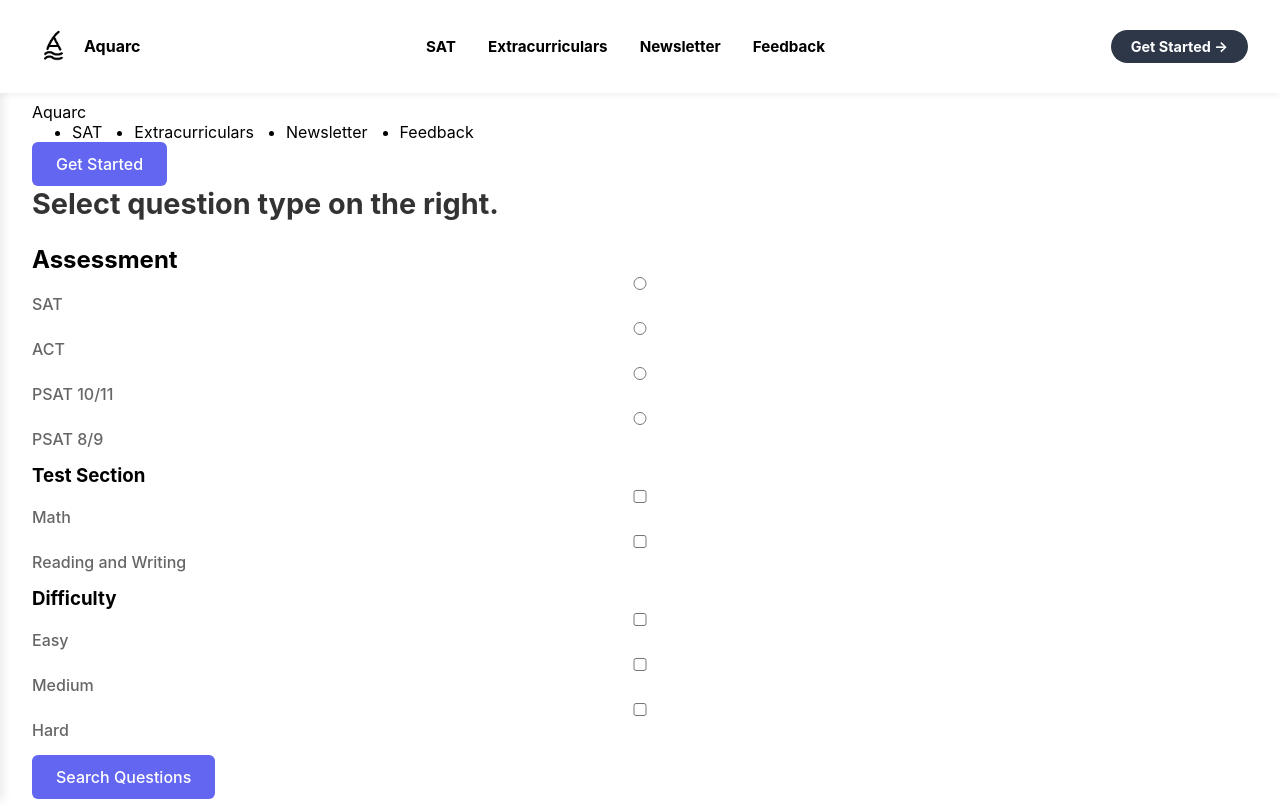
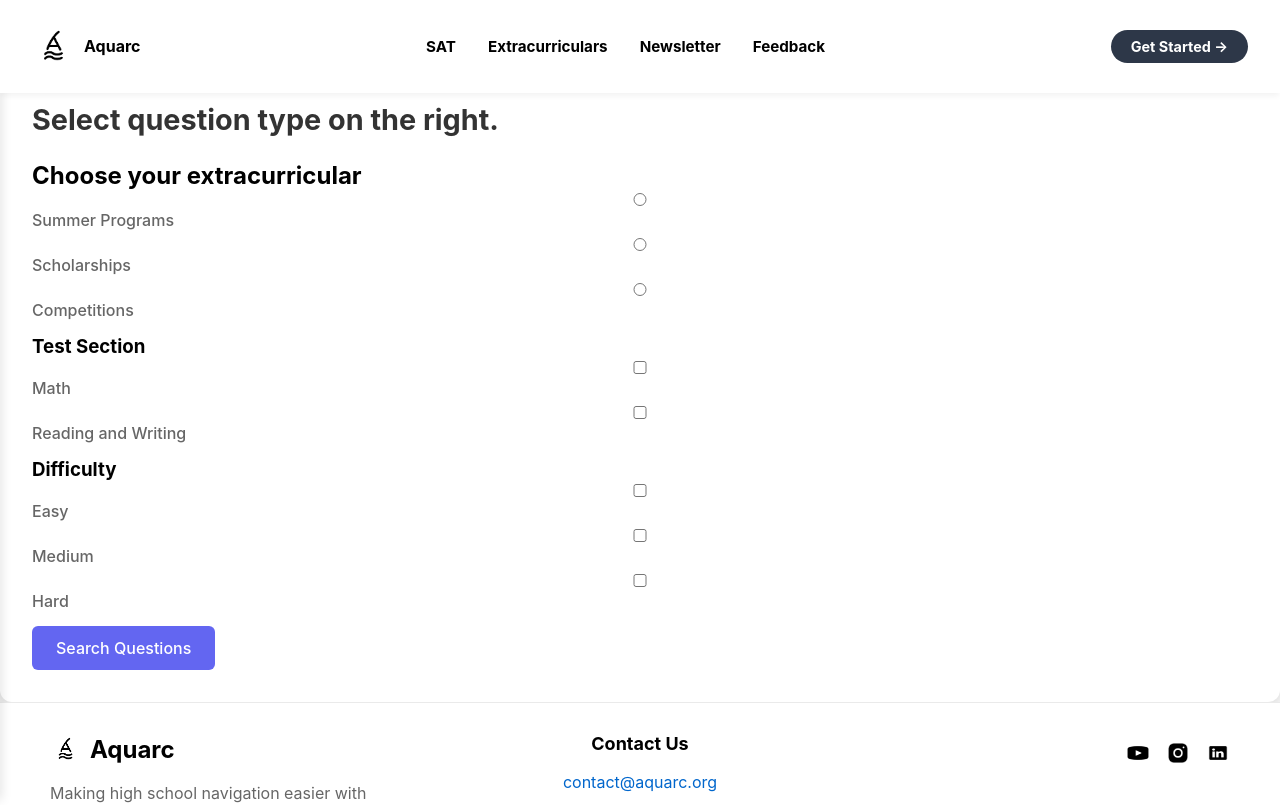
Before and after one commit to aquarc/webstack-v2, a React (Create React App) app in the folder frontend/: page /extracurricular in a window 1280 px wide. Shown: the top 805 px of the page. Built offline with nearby package versions, Linux system fonts and the light colour scheme; no server answers.

Commit message:
Setup basic template for EC Page - copying the SAT layout

```diff
--- a/frontend/src/ECPage/ECPage.jsx
+++ b/frontend/src/ECPage/ECPage.jsx
@@ -21,29 +21,17 @@ const FilterComponent = () => {
 
   return (
     <div className="container">
-      <nav className="navbar">
-        <span className="logo">Aquarc</span>
-        <ul className="nav-links">
-          <li>SAT</li>
-          <li>Extracurriculars</li>
-          <li>Newsletter</li>
-          <li>Feedback</li>
-        </ul>
-        <button className="get-started">Get Started</button>
-      </nav>
-
       <div className="content">
         <div className="left-panel">
           <h1>Select question type on the right.</h1>
         </div>
         <div className="right-panel">
-          <h2>Assessment</h2>
+          <h2>Choose your extracurricular</h2>
           <form>
             <div className="form-group">
-              <label><input type="radio" name="assessment" onChange={() => setAssessment('SAT')} /> SAT</label>
-              <label><input type="radio" name="assessment" onChange={() => setAssessment('ACT')} /> ACT</label>
-              <label><input type="radio" name="assessment" onChange={() => setAssessment('PSAT 10/11')} /> PSAT 10/11</label>
-              <label><input type="radio" name="assessment" onChange={() => setAssessment('PSAT 8/9')} /> PSAT 8/9</label>
+              <label><input type="radio" name="assessment" onChange={() => setAssessment('Summer Programs')} /> Summer Programs</label>
+              <label><input type="radio" name="assessment" onChange={() => setAssessment('Scholarships')} /> Scholarships</label>
+              <label><input type="radio" name="assessment" onChange={() => setAssessment('Competitions')} /> Competitions</label>
             </div>
 
             <h3>Test Section</h3>
```
